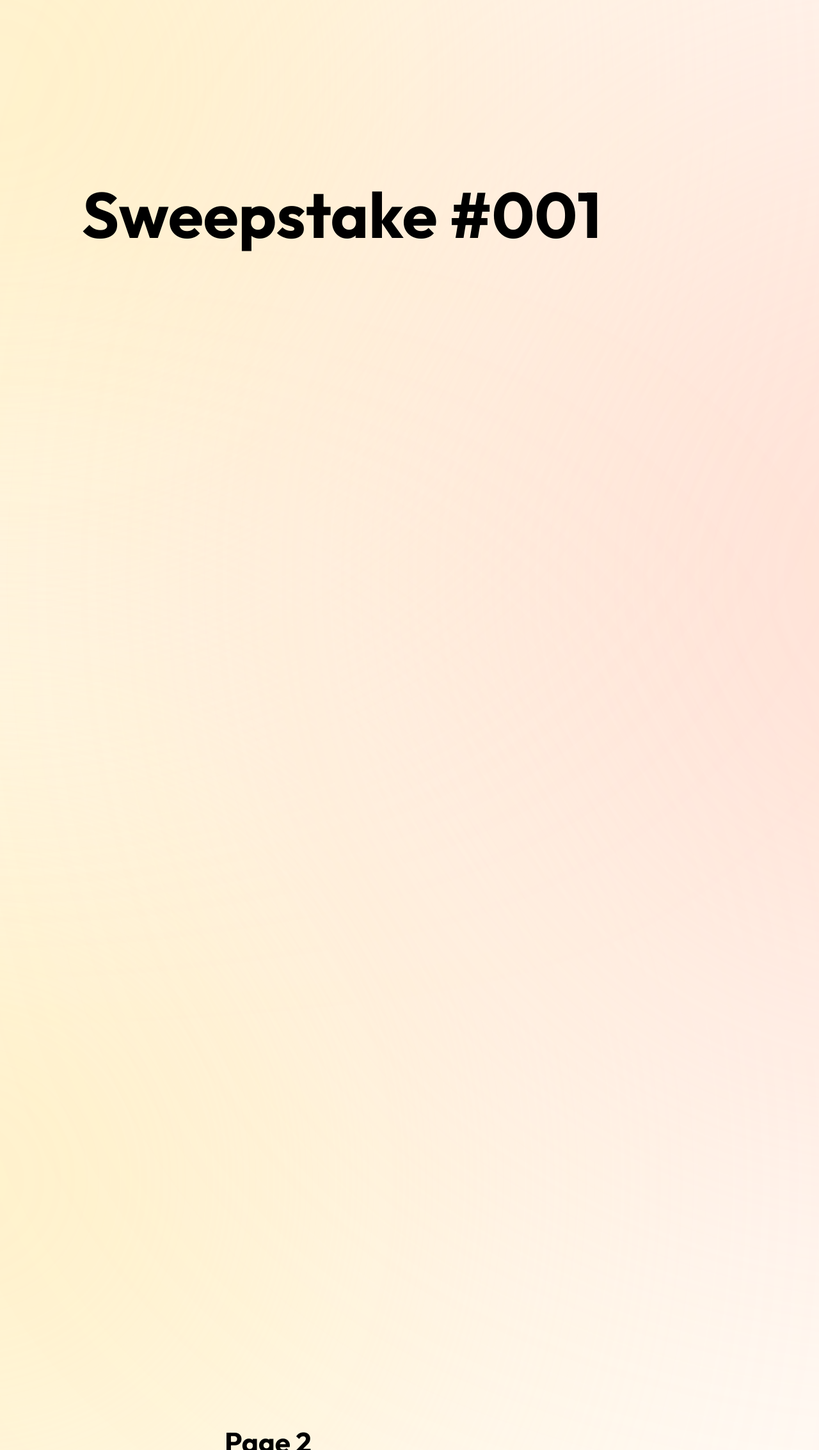
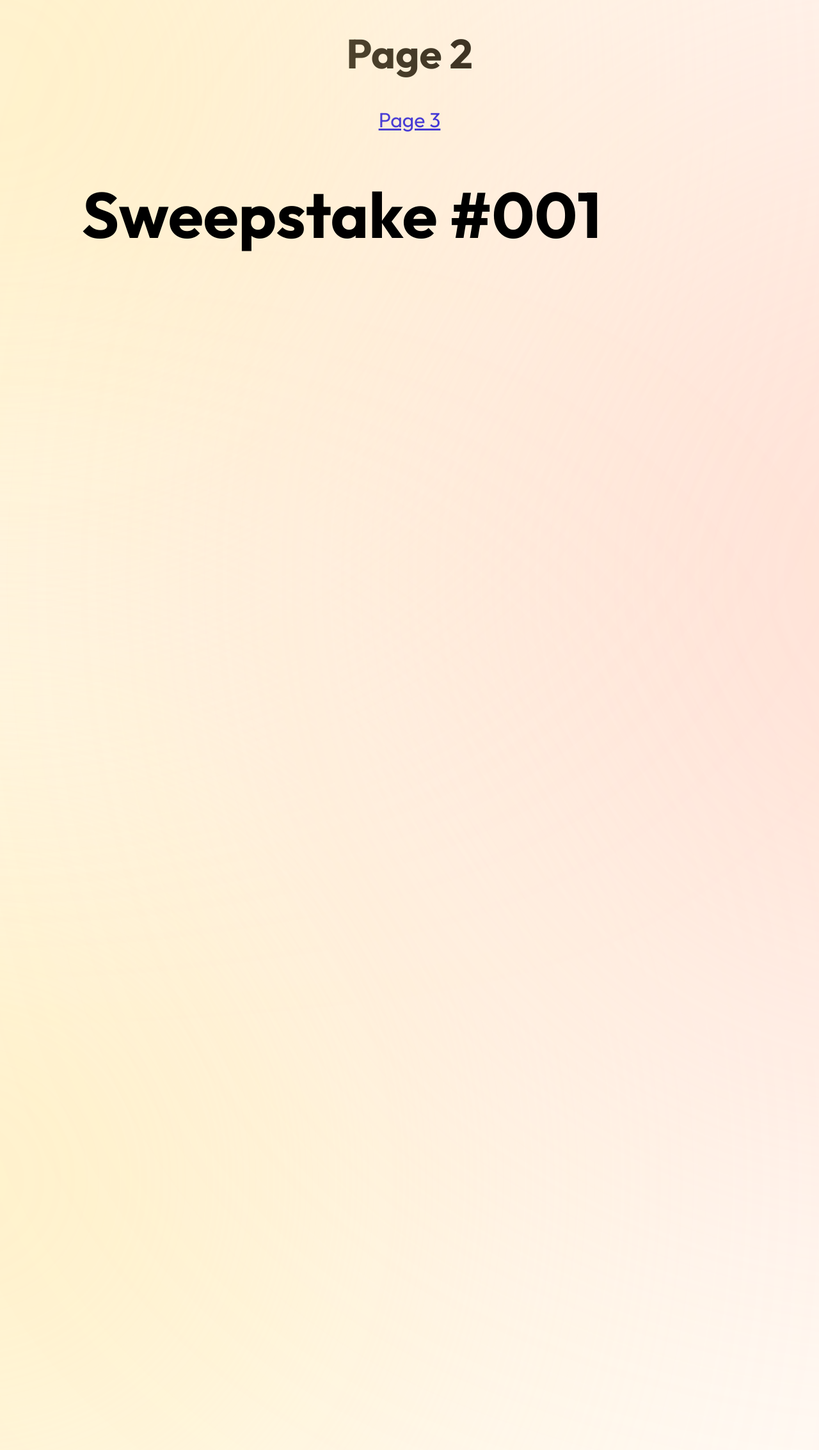
Before and after one commit to MarcBTHT/Denigma-site, a React (Vite) app: page /page2 in a window 1280 px wide. Shown: the whole page at 64% size. Built offline with nearby package versions, Linux system fonts and the light colour scheme.

Commit message:
Update Page2

```diff
--- a/src/pages/page2.jsx
+++ b/src/pages/page2.jsx
@@ -102,9 +102,10 @@ function Page2() {
         <div className={styles['slide-169-3-item']} />
         <div className={styles['slide-169-3-inner']} />
         <b className={styles['lotterie-001']}>Sweepstake #001</b>
+        <h1>Page 2</h1>
+        <Link to="/page3">Page 3</Link>
         <div className={styles['bottom']}>
-          <h1>Page 2</h1>
-          <Link to="/page3">Page 3</Link>
+
         </div>
 
       </div>
```
